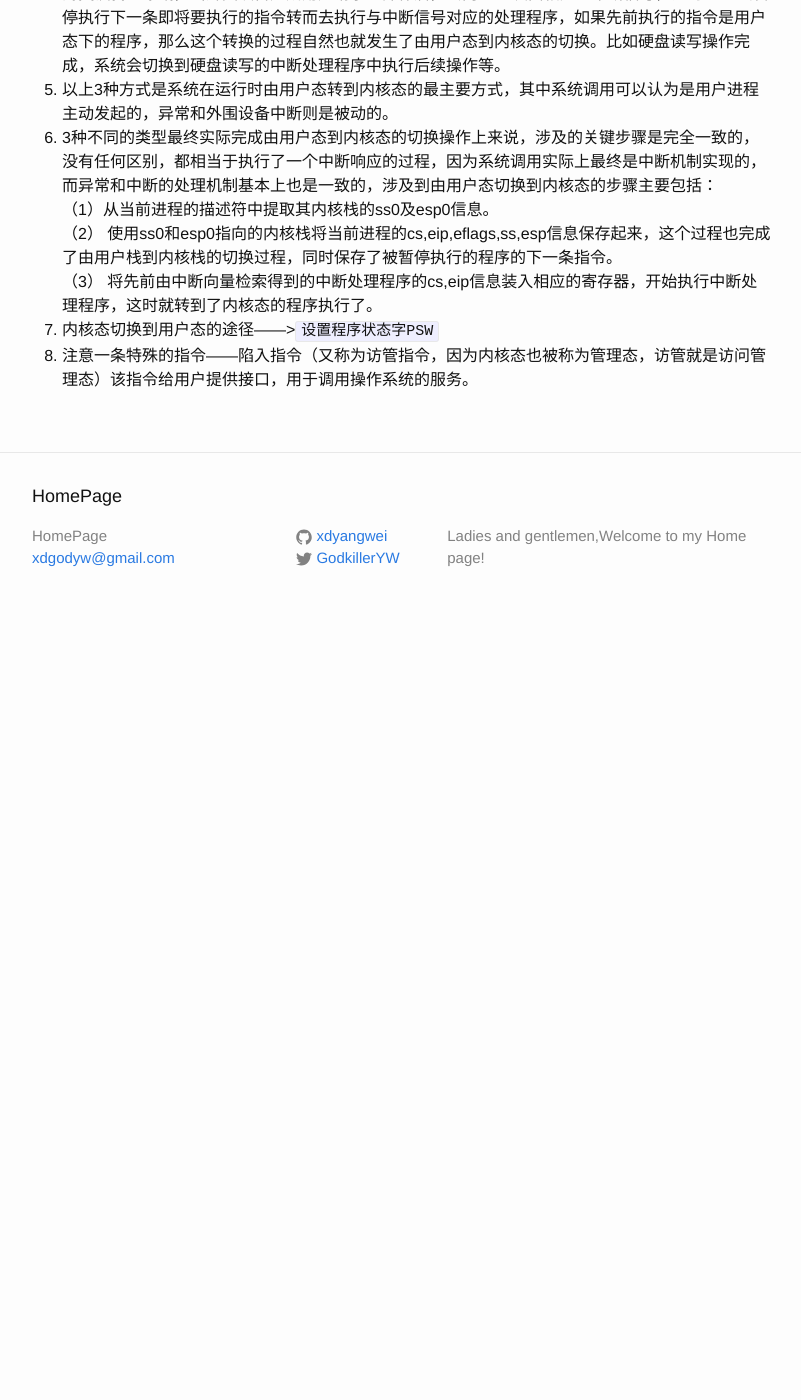
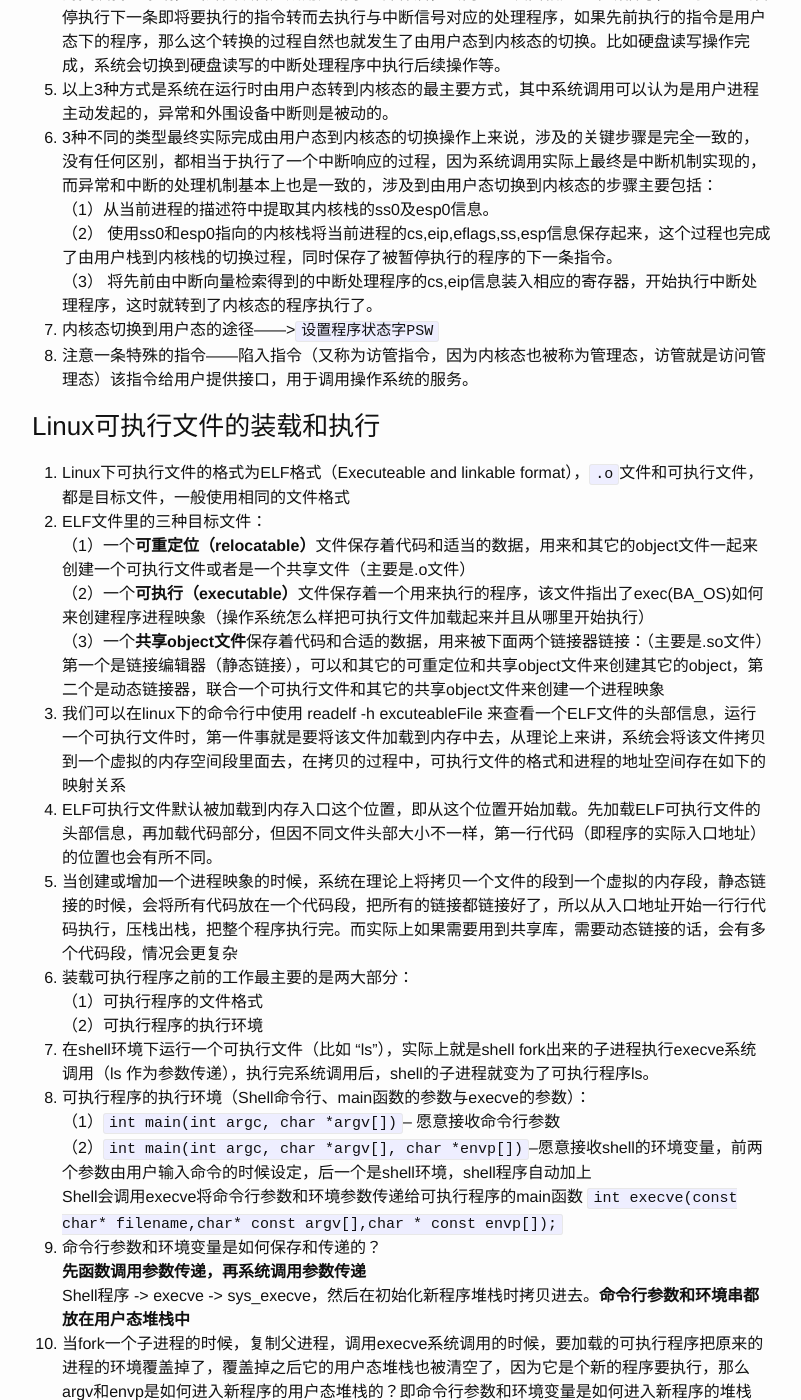
Before and after one commit to xdyangwei/xdyangwei.github.io, a Jekyll site: the page built from _posts/2019-9-16-Linux内核态与用户态.md, in a window 1280 px wide and 1400 px high, scrolled down 1085 px. Shown: the whole window, without its empty margins (238-1039 px from the left). Built offline with Jekyll 4.4.1, drawn with Linux system fonts in a browser that asks for light colours; our own code applies the rules of GitHub Pages for plain Markdown files; before the commit the page ends 1715 px from its top, so only the background shows below that; some of the changed text lies outside the part shown.

Commit message:
add the tips of ELF execute

```diff
--- a/_posts/2019-9-16-Linux内核态与用户态.md
+++ b/_posts/2019-9-16-Linux内核态与用户态.md
@@ -26,3 +26,35 @@
 （3） 将先前由中断向量检索得到的中断处理程序的cs,eip信息装入相应的寄存器，开始执行中断处理程序，这时就转到了内核态的程序执行了。
 7. 内核态切换到用户态的途径——>`设置程序状态字PSW`
 8. 注意一条特殊的指令——陷入指令（又称为访管指令，因为内核态也被称为管理态，访管就是访问管理态）该指令给用户提供接口，用于调用操作系统的服务。
+
+### Linux可执行文件的装载和执行
+1. Linux下可执行文件的格式为ELF格式（Executeable and linkable format），`.o`文件和可执行文件，都是目标文件，一般使用相同的文件格式
+2. ELF文件里的三种目标文件：
+（1）一个**可重定位（relocatable）**文件保存着代码和适当的数据，用来和其它的object文件一起来创建一个可执行文件或者是一个共享文件（主要是.o文件）
+（2）一个**可执行（executable）**文件保存着一个用来执行的程序，该文件指出了exec(BA_OS)如何来创建程序进程映象（操作系统怎么样把可执行文件加载起来并且从哪里开始执行）
+（3）一个**共享object文件**保存着代码和合适的数据，用来被下面两个链接器链接：（主要是.so文件）第一个是链接编辑器（静态链接），可以和其它的可重定位和共享object文件来创建其它的object，第二个是动态链接器，联合一个可执行文件和其它的共享object文件来创建一个进程映象
+3. 我们可以在linux下的命令行中使用 readelf -h excuteableFile 来查看一个ELF文件的头部信息，运行一个可执行文件时，第一件事就是要将该文件加载到内存中去，从理论上来讲，系统会将该文件拷贝到一个虚拟的内存空间段里面去，在拷贝的过程中，可执行文件的格式和进程的地址空间存在如下的映射关系
+4. ELF可执行文件默认被加载到内存入口这个位置，即从这个位置开始加载。先加载ELF可执行文件的头部信息，再加载代码部分，但因不同文件头部大小不一样，第一行代码（即程序的实际入口地址）的位置也会有所不同。
+5. 当创建或增加一个进程映象的时候，系统在理论上将拷贝一个文件的段到一个虚拟的内存段，静态链接的时候，会将所有代码放在一个代码段，把所有的链接都链接好了，所以从入口地址开始一行行代码执行，压栈出栈，把整个程序执行完。而实际上如果需要用到共享库，需要动态链接的话，会有多个代码段，情况会更复杂
+6. 装载可执行程序之前的工作最主要的是两大部分：
+（1）可执行程序的文件格式
+（2）可执行程序的执行环境
+7. 在shell环境下运行一个可执行文件（比如 “ls”），实际上就是shell fork出来的子进程执行execve系统调用（ls 作为参数传递），执行完系统调用后，shell的子进程就变为了可执行程序ls。
+8. 可执行程序的执行环境（Shell命令行、main函数的参数与execve的参数）：
+（1）`int main(int argc, char *argv[])`-- 愿意接收命令行参数
+（2）`int main(int argc, char *argv[], char *envp[])`--愿意接收shell的环境变量，前两个参数由用户输入命令的时候设定，后一个是shell环境，shell程序自动加上
+Shell会调用execve将命令行参数和环境参数传递给可执行程序的main函数
+`int execve(const char* filename,char* const argv[],char * const envp[]);`
+9. 命令行参数和环境变量是如何保存和传递的？
+**先函数调用参数传递，再系统调用参数传递**
+Shell程序 -> execve -> sys_execve，然后在初始化新程序堆栈时拷贝进去。**命令行参数和环境串都放在用户态堆栈中**
+10. 当fork一个子进程的时候，复制父进程，调用execve系统调用的时候，要加载的可执行程序把原来的进程的环境覆盖掉了，覆盖掉之后它的用户态堆栈也被清空了，因为它是个新的程序要执行，那么argv和envp是如何进入新程序的用户态堆栈的？即命令行参数和环境变量是如何进入新程序的堆栈的？
+在创建一个新的用户态堆栈的时候，实际上是把命令行参数的内容和环境变量的内容通过指针的方式传递到execve系统调用的内核处理函数，然后内核处理函数在创建可执行程序新的用户态堆栈的时候，会把参数拷贝到用户态堆栈里，初始化新的可执行程序的上下文环境。所以，新的程序能从main函数开始，把对应的参数接收过来，然后执行。但原先在调用execve时，参数只是压在了shell程序当前进程的堆栈上，而这个堆栈在加载完新的可执行程序之后，已经被清空了，内核又创建了一个新进程的用户态堆栈
+11. 当execve系统调用陷入到内核里的时候，system_call，调用了`sys_execve()`，sys_execve内部会解析可执行文件格式，后面的调用顺序：
+`do_execve -> do_execve_common -> exec_binprm`
+`search_binary_handler`根据文件头部信息寻找对应的文件格式处理模块，对于ELF格式的可执行文件`fmt->load_binary(bprm)`;执行的应该是`load_elf_binary`其内部是和ELF文件格式解析的部分需要和ELF文件格式标准结合起来阅读,在load_elf_binary里有一个很关键的地方，`start_thread`
+![](https://img-blog.csdn.net/20170410134827417?watermark/2/text/aHR0cDovL2Jsb2cuY3Nkbi5uZXQvaHVhc2k5MTY0/font/5a6L5L2T/fontsize/400/fill/I0JBQkFCMA==/dissolve/70/gravity/SouthEast)
+12. 动态链接的过程不是由内核来完成的，主要是由动态链接器来完成的，动态链接器是libc的一部分，是在用户态做的事情
+13. 加载可执行程序两种方式:
+（1）静态链接，直接执行可执行程序的入口 Entry point address
+（2）需要动态链接，由ld动态链接这个可执行程序
```
